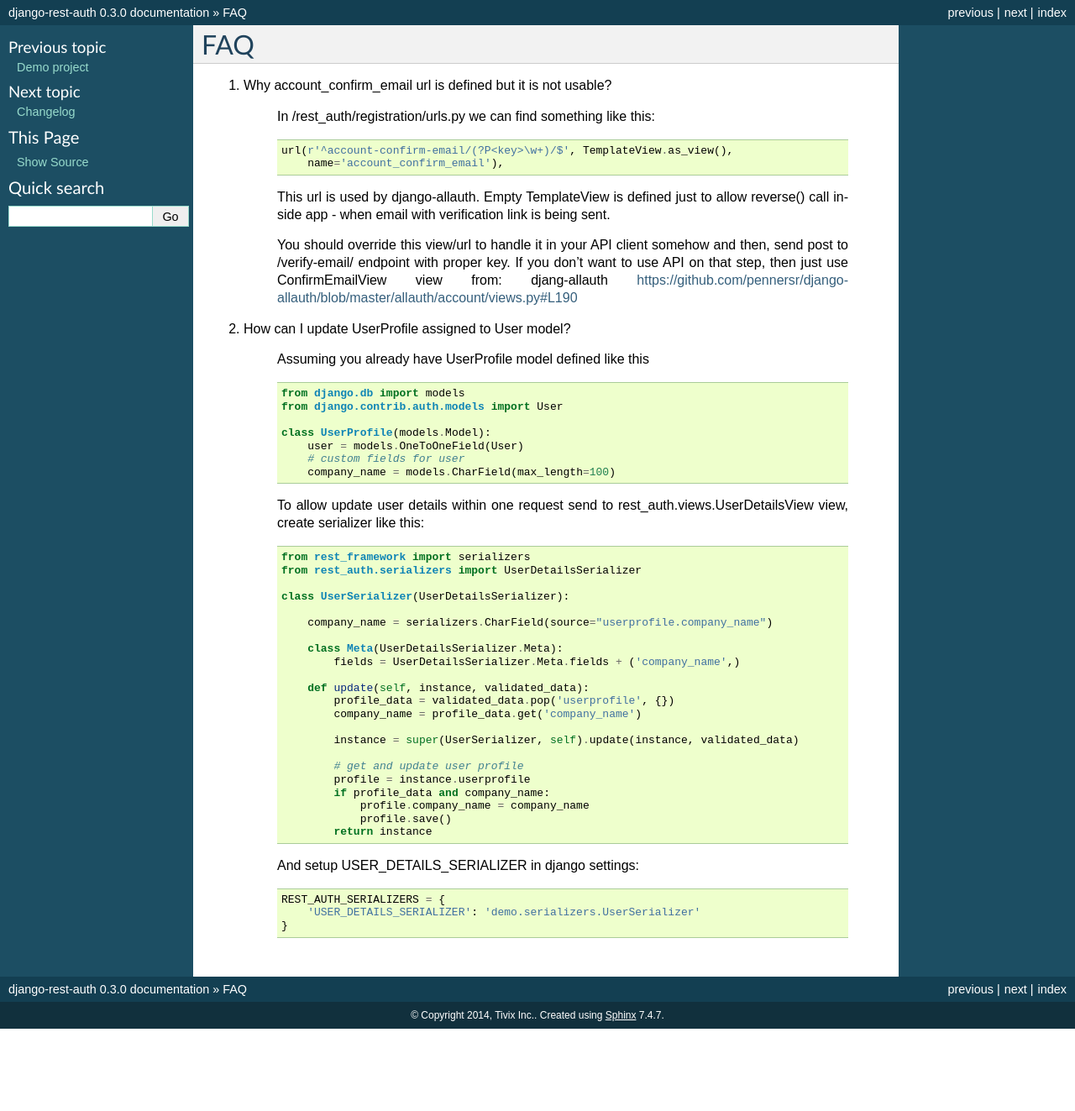
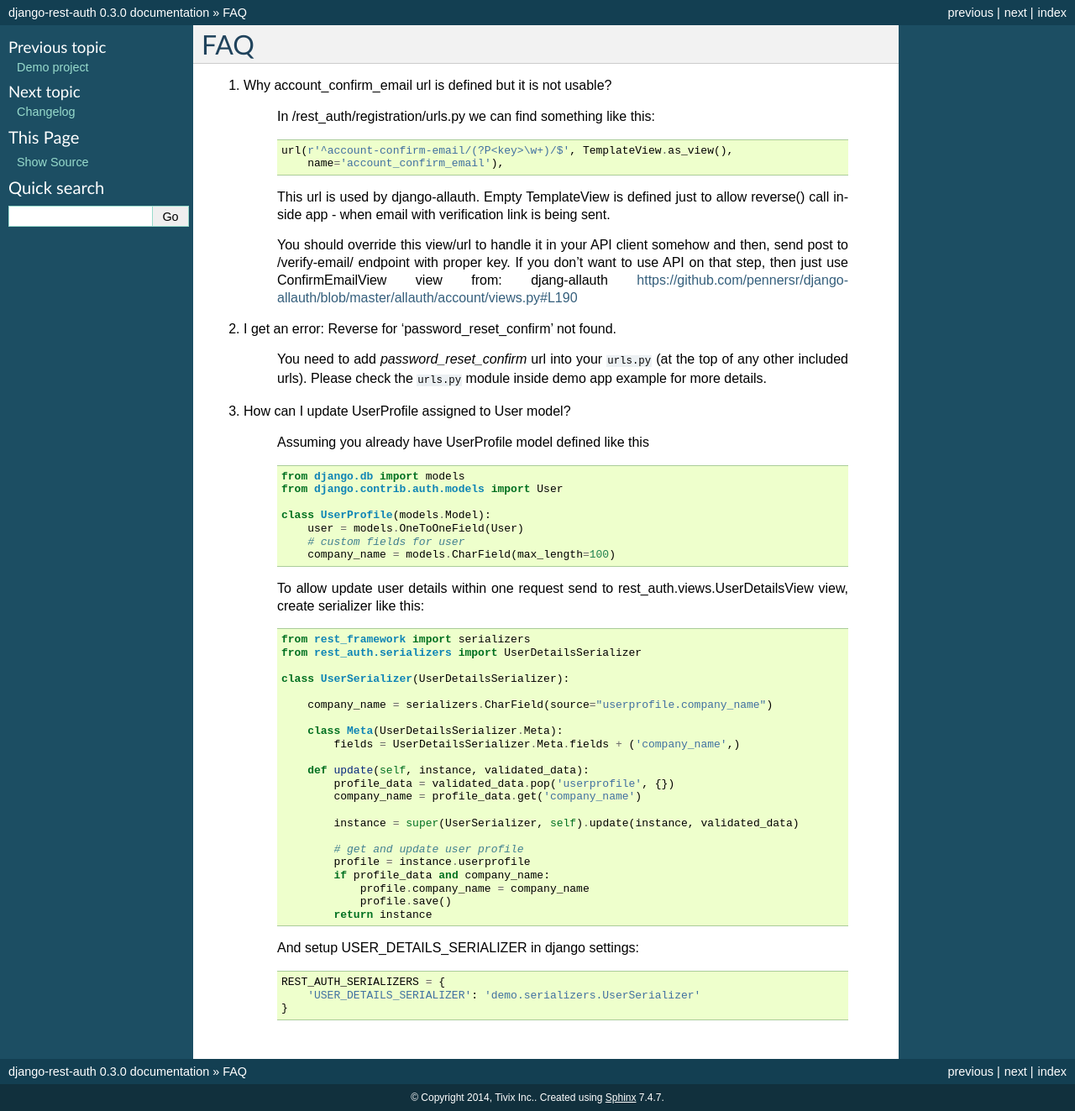
Before and after one commit to DreamGlimmer/django-rest-auth, a Sphinx documentation site: the page built from docs/faq.rst, in a window 1280 px wide. Shown: the whole page at 84% size. Built offline with Sphinx 7.4.7, drawn with Linux system fonts in a browser that asks for light colours; before the commit the page ends 1225 px from its top, so only the background shows below that.

Commit message:
Added FAQ issue.

```diff
--- a/docs/faq.rst
+++ b/docs/faq.rst
@@ -17,7 +17,12 @@ FAQ
     djang-allauth https://github.com/pennersr/django-allauth/blob/master/allauth/account/views.py#L190
 
 
-2. How can I update UserProfile assigned to User model?
+2. I get an error: Reverse for 'password_reset_confirm' not found.
+
+    You need to add `password_reset_confirm` url into your ``urls.py`` (at the top of any other included urls). Please check the ``urls.py`` module inside demo app example for more details.
+
+
+3. How can I update UserProfile assigned to User model?
 
     Assuming you already have UserProfile model defined like this
 
```
